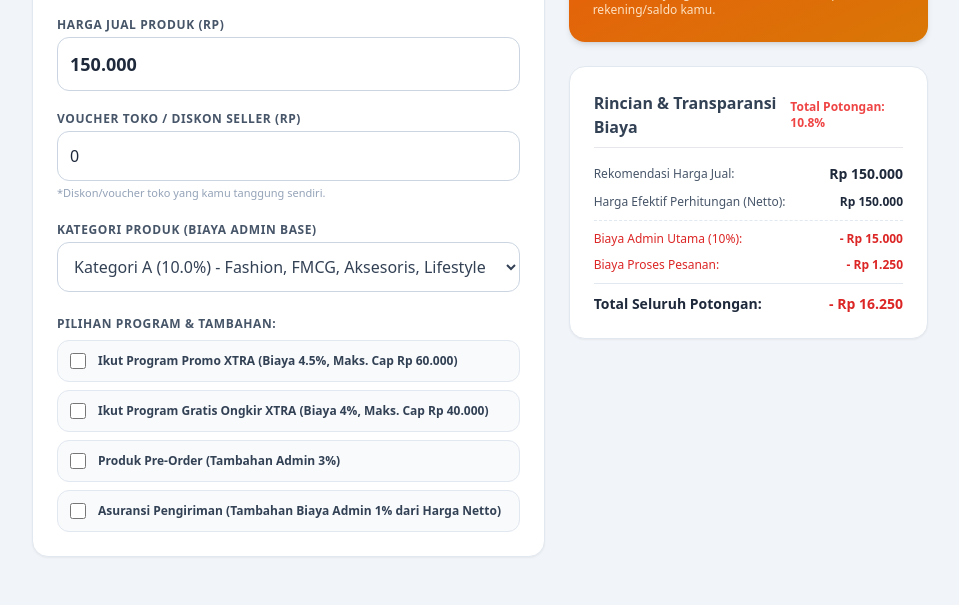
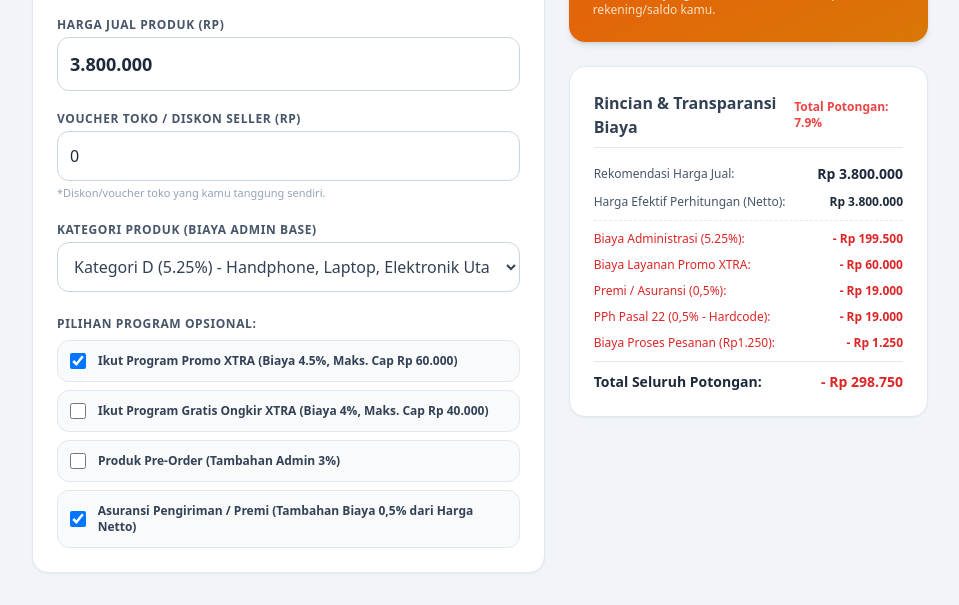
Before and after one commit to retaacoder/shopee-indonesia-calculator, a plain HTML site: page index.html in a window 1280 px wide. Shown: the part 293-898 px from the top of the page, without its empty margins (160-1119 px from the left). Drawn offline with nearby package versions, Linux system fonts and the light colour scheme.

Commit message:
Update 20261021
Update New Policy (PPh 22)

```diff
--- a/index.html
+++ b/index.html
@@ -3,7 +3,7 @@
 <head>
     <meta charset="UTF-8">
     <meta name="viewport" content="width=device-width, initial-scale=1.0">
-    <title>Kalkulator Pendapatan Akhir Shopee - Fleksibel</title>
+    <title>Kalkulator Pendapatan Akhir Shopee - Final Accurate</title>
     <!-- Tailwind CSS -->
     <script src="https://cdn.tailwindcss.com"></script>
     <link href="https://cdnjs.cloudflare.com/ajax/libs/font-awesome/6.0.0/css/all.min.css" rel="stylesheet">
@@ -17,10 +17,10 @@
                 <h1 class="text-2xl font-bold text-orange-600 flex items-center gap-2 justify-center md:justify-start">
                     <i class="fa-solid fa-calculator text-orange-500"></i> Kalkulator & Target Pendapatan Shopee
                 </h1>
-                <p class="text-sm text-slate-500 mt-1">Hitung pencairan dana atau cari harga jual dengan opsi program fleksibel</p>
+                <p class="text-sm text-slate-500 mt-1">Sesuai rincian resmi Shopee (Admin, Promo XTRA, Asuransi 0.5%, PPh 22, & Biaya Proses Rp1.250)</p>
             </div>
             <div class="mt-4 md:mt-0 bg-orange-50 text-orange-700 px-4 py-2 rounded-xl text-xs font-semibold border border-orange-200">
-                Custom Program (Auto-Format Titik)
+                100% Accurate Match
             </div>
         </header>
 
@@ -46,12 +46,12 @@
                 <!-- Input Dinamis (Harga Jual vs Target Pendapatan) -->
                 <div id="containerHargaJual">
                     <label class="block text-xs font-bold uppercase tracking-wider text-slate-600 mb-1">Harga Jual Produk (Rp)</label>
-                    <input type="text" id="hargaJual" value="150.000" oninput="formatInputRupiah(this); hitung()" class="w-full p-3 border border-slate-300 rounded-xl focus:ring-2 focus:ring-orange-500 focus:outline-none font-bold text-lg text-slate-800">
+                    <input type="text" id="hargaJual" value="3.800.000" oninput="formatInputRupiah(this); hitung()" class="w-full p-3 border border-slate-300 rounded-xl focus:ring-2 focus:ring-orange-500 focus:outline-none font-bold text-lg text-slate-800">
                 </div>
 
                 <div id="containerTarget" class="hidden">
                     <label class="block text-xs font-bold uppercase tracking-wider text-slate-600 mb-1">Target Pendapatan Akhir Bersih (Rp)</label>
-                    <input type="text" id="targetPendapatan" value="125.000" oninput="formatInputRupiah(this); hitung()" class="w-full p-3 border border-slate-300 rounded-xl focus:ring-2 focus:ring-orange-500 focus:outline-none font-bold text-lg text-slate-800">
+                    <input type="text" id="targetPendapatan" value="3.502.500" oninput="formatInputRupiah(this); hitung()" class="w-full p-3 border border-slate-300 rounded-xl focus:ring-2 focus:ring-orange-500 focus:outline-none font-bold text-lg text-slate-800">
                     <p class="text-[11px] text-slate-400 mt-1">*Masukkan nominal dana yang ingin kamu terima bersih di saldo toko.</p>
                 </div>
 
@@ -69,17 +69,17 @@
                         <option value="10.0">Kategori A (10.0%) - Fashion, FMCG, Aksesoris, Lifestyle</option>
                         <option value="9.0">Kategori B (9.0%) - Makanan Instan, Sepatu, Olahraga</option>
                         <option value="6.75">Kategori C (6.75%) - Susu Formula, Kesehatan, Suplemen</option>
-                        <option value="5.25">Kategori D (5.25%) - Handphone, Laptop, Elektronik Utama</option>
+                        <option value="5.25" selected>Kategori D (5.25%) - Handphone, Laptop, Elektronik Utama</option>
                         <option value="2.5">Kategori E (2.5%) - E-Money, Perhiasan, Logam Mulia</option>
                     </select>
                 </div>
 
                 <!-- Checkboxes Program Opsional -->
                 <div class="pt-1 space-y-2">
-                    <p class="text-xs font-bold uppercase tracking-wider text-slate-600">Pilihan Program & Tambahan:</p>
+                    <p class="text-xs font-bold uppercase tracking-wider text-slate-600">Pilihan Program Opsional:</p>
 
                     <div class="flex items-center gap-3 p-3 bg-slate-50 rounded-xl border border-slate-200">
-                        <input type="checkbox" id="isPromoXtra" onchange="hitung()" class="w-4 h-4 text-orange-600 rounded focus:ring-orange-500">
+                        <input type="checkbox" id="isPromoXtra" checked onchange="hitung()" class="w-4 h-4 text-orange-600 rounded focus:ring-orange-500">
                         <label for="isPromoXtra" class="text-xs font-semibold text-slate-700 cursor-pointer">
                             Ikut Program Promo XTRA (Biaya 4.5%, Maks. Cap Rp 60.000)
                         </label>
@@ -100,9 +100,9 @@
                     </div>
 
                     <div class="flex items-center gap-3 p-3 bg-slate-50 rounded-xl border border-slate-200">
-                        <input type="checkbox" id="isAsuransi" onchange="hitung()" class="w-4 h-4 text-orange-600 rounded focus:ring-orange-500">
+                        <input type="checkbox" id="isAsuransi" checked onchange="hitung()" class="w-4 h-4 text-orange-600 rounded focus:ring-orange-500">
                         <label for="isAsuransi" class="text-xs font-semibold text-slate-700 cursor-pointer">
-                            Asuransi Pengiriman (Tambahan Biaya Admin 1% dari Harga Netto)
+                            Asuransi Pengiriman / Premi (Tambahan Biaya 0,5% dari Harga Netto)
                         </label>
                     </div>
                 </div>
@@ -139,15 +139,15 @@
                         </li>
                         <hr class="border-dashed border-slate-200">
                         <li class="flex justify-between items-center text-red-600">
-                            <span>Biaya Admin Utama (<span id="outAdminRate">0%</span>):</span>
+                            <span>Biaya Administrasi (<span id="outAdminRate">0%</span>):</span>
                             <span class="font-semibold" id="outAdminNominal">- Rp 0</span>
                         </li>
                         <li class="flex justify-between items-center text-red-600" id="rowPromoXtra" style="display: none;">
-                            <span>Biaya Promo XTRA (4.5%):</span>
+                            <span>Biaya Layanan Promo XTRA:</span>
                             <span class="font-semibold" id="outPromoXtraNominal">- Rp 0</span>
                         </li>
                         <li class="flex justify-between items-center text-red-600" id="rowGratisOngkir" style="display: none;">
-                            <span>Biaya Gratis Ongkir XTRA (4%):</span>
+                            <span>Biaya Layanan Gratis Ongkir XTRA:</span>
                             <span class="font-semibold" id="outGratisOngkirNominal">- Rp 0</span>
                         </li>
                         <li class="flex justify-between items-center text-red-600" id="rowPreOrder" style="display: none;">
@@ -155,11 +155,15 @@
                             <span class="font-semibold" id="outPreOrderNominal">- Rp 0</span>
                         </li>
                         <li class="flex justify-between items-center text-red-600" id="rowAsuransi" style="display: none;">
-                            <span>Asuransi Pengiriman (1%):</span>
+                            <span>Premi / Asuransi (0,5%):</span>
                             <span class="font-semibold" id="outAsuransiNominal">- Rp 0</span>
                         </li>
                         <li class="flex justify-between items-center text-red-600">
-                            <span>Biaya Proses Pesanan:</span>
+                            <span>PPh Pasal 22 (0,5% - Hardcode):</span>
+                            <span class="font-semibold" id="outPph22Nominal">- Rp 0</span>
+                        </li>
+                        <li class="flex justify-between items-center text-red-600">
+                            <span>Biaya Proses Pesanan (Rp1.250):</span>
                             <span class="font-semibold" id="outProsesNominal">- Rp 0</span>
                         </li>
                         <hr class="border-slate-200">
@@ -186,7 +190,8 @@
         const RATE_GRATIS_ONGKIR = 4.0;
         const CAP_GRATIS_ONGKIR = 40000;
         const RATE_PREORDER = 3.0;
-        const RATE_ASURANSI = 1.0;
+        const RATE_ASURANSI = 0.5; // Premi 0.5%
+        const RATE_PPH22 = 0.5; // PPh 22 di-hardcode aktif
 
         function formatInputRupiah(input) {
             let value = input.value.replace(/[^,\d]/g, '').toString();
@@ -232,7 +237,7 @@
                 containerHarga.classList.add('hidden');
 
                 document.getElementById('titleHasilUtama').innerText = "Rekomendasi Harga Jual (Di Shopee)";
-                document.getElementById('subHasilUtama').innerText = "Pasang harga ini di etalase toko agar kamu mendapat target pendapatan bersih tersebut.";
+                document.getElementById('subHasilUtama').innerText = "Pasang harga ini di etalase toko agar mendapat target pendapatan bersih tersebut.";
                 document.getElementById('labelRincianHarga').innerText = "Target Pendapatan Bersih:";
             }
 
@@ -257,7 +262,7 @@
             const ratePreOrderAktif = isPreOrder ? RATE_PREORDER : 0;
             const rateAsuransiAktif = isAsuransi ? RATE_ASURANSI : 0;
 
-            const totalPercentVariable = percentAdmin + ratePromoXtraAktif + rateGratisOngkirAktif + ratePreOrderAktif + rateAsuransiAktif;
+            const totalPercentVariable = percentAdmin + ratePromoXtraAktif + rateGratisOngkirAktif + ratePreOrderAktif + rateAsuransiAktif + RATE_PPH22;
 
             let hargaJual = 0;
             let pendapatanAkhir = 0;
@@ -267,6 +272,7 @@
             let nominalGratisOngkir = 0;
             let nominalPreOrder = 0;
             let nominalAsuransi = 0;
+            let nominalPph22 = 0;
             let totalPotongan = 0;
 
             if (currentMode === 'harga') {
@@ -287,8 +293,9 @@
 
                 nominalPreOrder = (hargaNetto * ratePreOrderAktif) / 100;
                 nominalAsuransi = (hargaNetto * rateAsuransiAktif) / 100;
+                nominalPph22 = (hargaNetto * RATE_PPH22) / 100;
 
-                totalPotongan = nominalAdmin + nominalPromoXtra + nominalGratisOngkir + nominalPreOrder + nominalAsuransi + BIAYA_PROSES;
+                totalPotongan = nominalAdmin + nominalPromoXtra + nominalGratisOngkir + nominalPreOrder + nominalAsuransi + nominalPph22 + BIAYA_PROSES;
                 pendapatanAkhir = hargaNetto - totalPotongan;
 
                 document.getElementById('outHasilUtama').innerText = formatRupiah(pendapatanAkhir);
@@ -323,7 +330,7 @@
                 }
 
                 if (isKenaCap) {
-                    const rateTanpaCap = (percentAdmin + (isPreOrder ? RATE_PREORDER : 0) + (isAsuransi ? RATE_ASURANSI : 0)) / 100;
+                    const rateTanpaCap = (percentAdmin + (isPreOrder ? RATE_PREORDER : 0) + (isAsuransi ? RATE_ASURANSI : 0) + RATE_PPH22) / 100;
                     if (rateTanpaCap < 1) {
                         hargaNetto = (targetPendapatan + BIAYA_PROSES + extraCapTotal) / (1 - rateTanpaCap);
                     }
@@ -343,8 +350,9 @@
                 nominalAdmin = (hargaNetto * percentAdmin) / 100;
                 nominalPreOrder = (hargaNetto * ratePreOrderAktif) / 100;
                 nominalAsuransi = (hargaNetto * rateAsuransiAktif) / 100;
+                nominalPph22 = (hargaNetto * RATE_PPH22) / 100;
 
-                totalPotongan = nominalAdmin + nominalPromoXtra + nominalGratisOngkir + nominalPreOrder + nominalAsuransi + BIAYA_PROSES;
+                totalPotongan = nominalAdmin + nominalPromoXtra + nominalGratisOngkir + nominalPreOrder + nominalAsuransi + nominalPph22 + BIAYA_PROSES;
 
                 document.getElementById('outHasilUtama').innerText = formatRupiah(hargaJual);
                 document.getElementById('outRincianHarga').innerText = formatRupiah(targetPendapatan);
@@ -390,6 +398,7 @@
                 rowAsuransi.style.display = 'none';
             }
 
+            document.getElementById('outPph22Nominal').innerText = '- ' + formatRupiah(nominalPph22);
             document.getElementById('outTotalPotongan').innerText = '- ' + formatRupiah(totalPotongan);
             document.getElementById('outPersenPotongan').innerText = 'Total Potongan: ' + persenPotongan.toFixed(1) + '%';
         }
```
